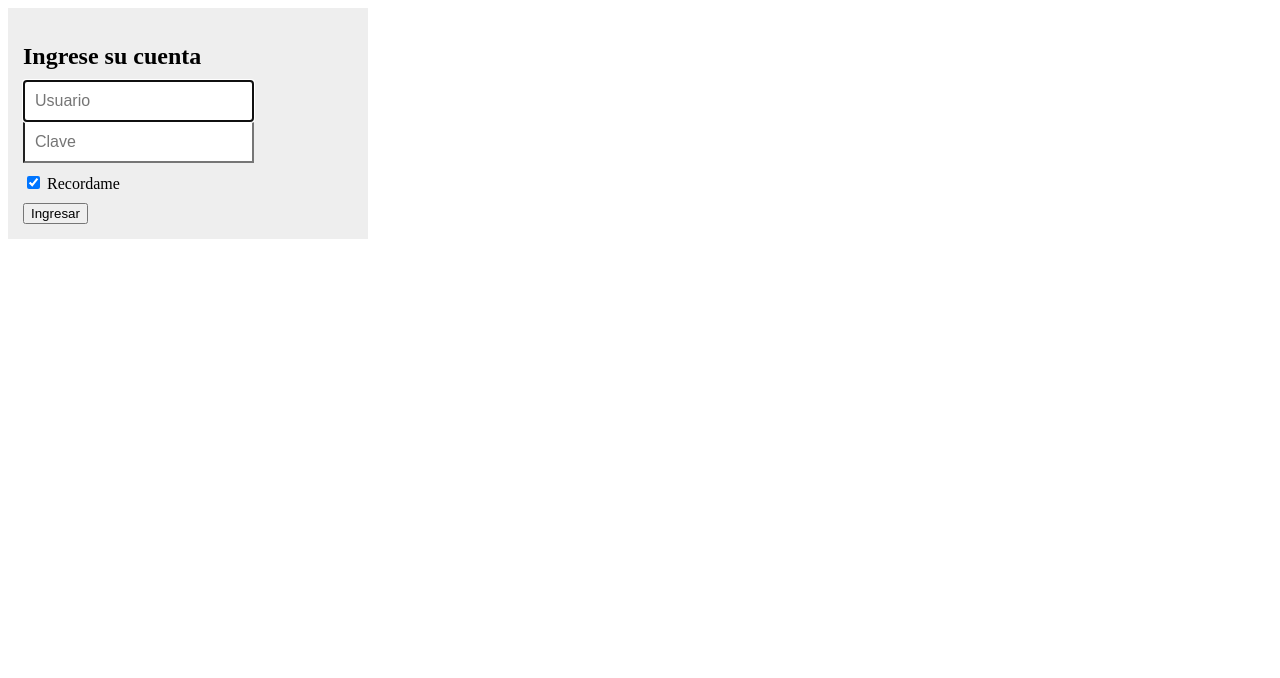
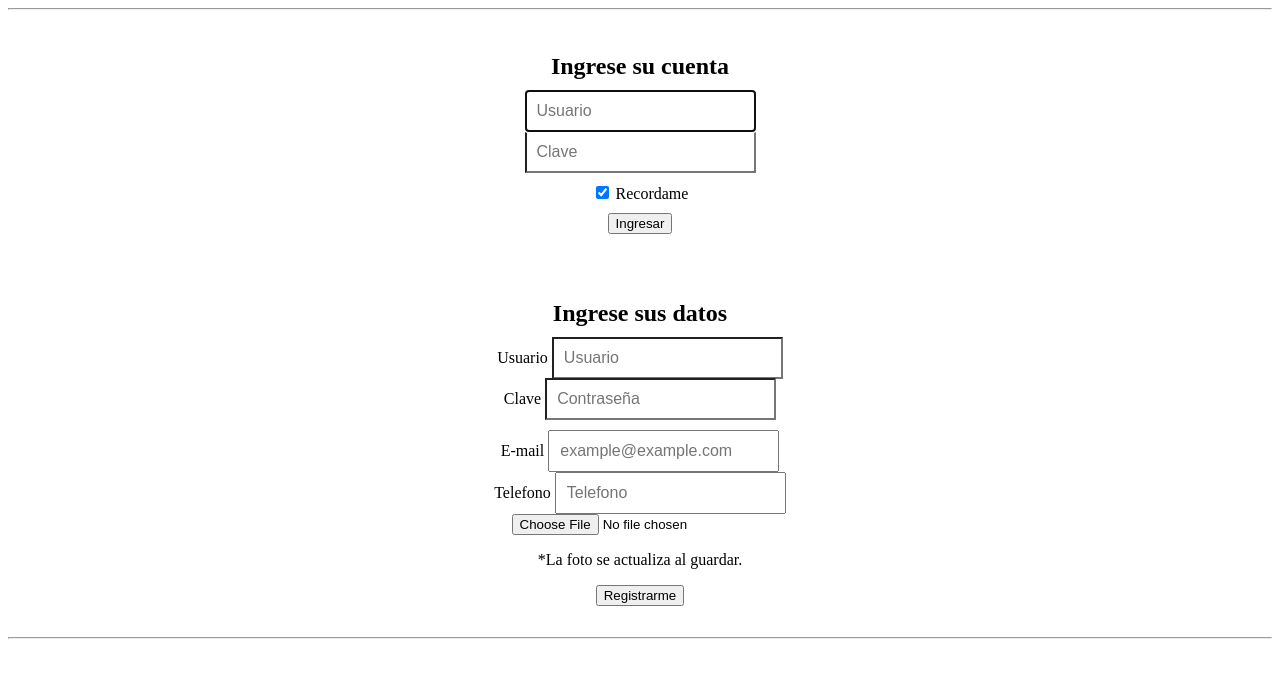
Before and after one commit to jenniferarce/TPLabIV, a PHP site: page /partes/formIngreso.php in a window 1280 px wide. Shown: the top 678 px of the page. Run offline with PHP 8.4, Linux system fonts and the light colour scheme.

Commit message:
agregado de logo, cambio de fondo y aspecto. Arreglar boton para carga de foto y login/registro

```diff
--- a/components/bootstrap-css/css/business-frontpage.css
+++ b/components/bootstrap-css/css/business-frontpage.css
@@ -3,7 +3,6 @@
  * Code licensed under the Apache License v2.0.
  * For details, see http://www.apache.org/licenses/LICENSE-2.0.
  */
-
 body {
     padding-top: 50px; /* Required padding for .navbar-fixed-top. Remove if using .navbar-static-top. Change if height of navigation changes. */
 }
--- a/partes/formIngreso.php
+++ b/partes/formIngreso.php
@@ -4,12 +4,11 @@
 <?php
 
 session_start();
-if(!isset($_SESSION['registrado'])){  ?>
-    <div id="formLogin" class="container">
+if(!isset($_SESSION['registrado'])){  ?>  <!-- REVIASR Y ARREGLAR SI ANDA!!!!! -->
+    <!--   <div id="formLogin" class="container" align="center">
 
-      <form class="form-ingreso" onsubmit="validarLogin();return false;">
+      <form class="form-ingreso" onsubmit="validarLogin();return false;" style="background-color:transparent;">
         <h2 class="form-ingreso-heading">Ingrese su cuenta</h2>
-          <!--<label for="usuario" class="sr-only">Usuario</label>-->
           <input type="text" id="usuario" name="usuario" class="form-control" title="Ingrese su nombre de usuario" placeholder="Usuario" required autofocus>
           <br>
           <input type="password" id="clave" name="clave" class="form-control" title="Ingrese su contraseña" placeholder="Clave" required>
@@ -23,7 +22,52 @@
         <button class="btn btn-lg btn-primary btn-block" type="submit">Ingresar</button>
       </form>
 
-    </div> <!-- /container -->
+    </div>  /container  -->
+
+    <hr>
+      <div class="row" align="center">
+            <div id="formLogin" class="col-sm-4"align="center" >
+
+            <form class="form-ingreso" onsubmit="validarLogin();return false;" style="background-color:transparent;">
+            <h2 class="form-ingreso-heading">Ingrese su cuenta</h2>
+            <input type="text" id="usuario" name="usuario" class="form-control" title="Ingrese su nombre de usuario" placeholder="Usuario" required autofocus>
+            <br>
+            <input type="password" id="clave" name="clave" class="form-control" title="Ingrese su contraseña" placeholder="Clave" required>
+            <br>
+              <div class="checkbox">
+              <label>
+                <input type="checkbox" id="recordarme" checked> Recordame
+              </label>
+              </div>
+
+            <button class="btn btn-lg btn-primary btn-block" type="submit">Ingresar</button>
+            </form>
+            </div> <!-- LOGIN -->
+
+            <div id="formRegistro" class="col-sm-4" align="center">
+            <!-- REVISAR -->
+            <form class="form-ingreso" onsubmit="GuardarCliente();returnfalse;" style="background-color:transparent;"> <!--"validarRegistro();return false;"> -->
+            <h2 class="form-ingreso-heading">Ingrese sus datos</h2>
+            <label for="usuario" class="sr-only">Usuario</label>
+            <input type="text" id="usuario" name="usuario" class="form-control" placeholder="Usuario" title="Ingrese su nombre de usuario" required autofocus><br>
+            <label for="clave" class="sr-only">Clave</label>
+            <input type="password" id="clave" name="clave" class="form-control" placeholder="Contraseña" title="Ingrese su contraseña" required><br>
+            <label for="email" class="sr-only">E-mail</label>
+            <input type="email" id="email" name="email" class="form-control" title="Ingrese un correo valido" placeholder="example@example.com" required><br>
+            <label for="telefono" class="sr-only">Telefono</label>
+            <input type="tel" id="telefono" name="telefono" class="form-control" placeholder="Telefono" title="Ingrese su numero de telefono"><br>
+
+            <input type="file" name="foto" id="foto">
+            <img  class="fotoform" id="foto">
+            <p style="  color: black;" > *La foto se actualiza al guardar.</p> <!--VER!!! -->
+
+            <button class="btn btn-lg btn-success btn-block" type="submit">Registrarme</button>
+            </form>
+            </div> <!-- REGISTRO -->
+
+        </div>
+        <!-- /.row -->
+        <hr>
 
   <?php }else{    echo"<h3>usted '".$_SESSION['registrado']."' esta logeado. </h3>";?>
     <button onclick="deslogear()" class="btn btn-lg btn-danger btn-block" type="button"><span class="glyphicon glyphicon-off">&nbsp;</span>Deslogearme</button>
```
Also changed, not shown: clases/invitado.php (+2 -11 lines), index.php (+9 -8 lines), partes/formInvitado.php (+13 -2 lines), components/bootstrap-css/css/bootstrap.min.css, components/images/bg1.jpg (added), components/images/bg2.jpg (added), components/images/bg3.jpg (added), components/images/bg5.jpg (added), components/images/bg6.jpg (added), components/images/logo.png (added), components/images/logo1.png (added).
